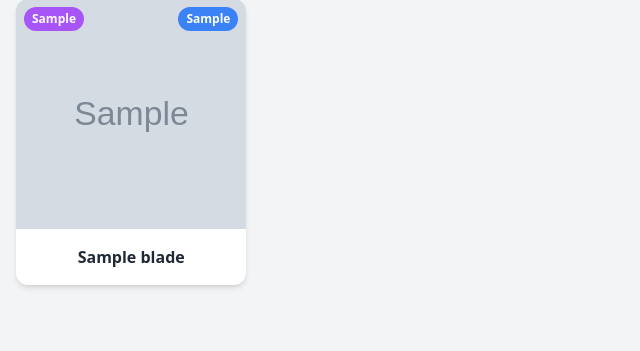
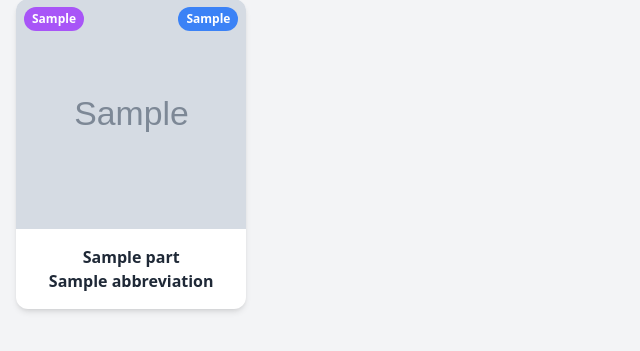
Before and after one commit to mariodac/world_Of_Beys, a Django app: template beys_world/templates/beys_world/index.html in a window 1280 px wide. Shown: the part 253-604 px from the top of the page, without its empty margins (0-640 px from the left). Run offline with Django 5.2, Linux system fonts and the light colour scheme; tables that the repository leaves empty hold one stand-in row (values such as "Sample post"); the template is opened without the code that fills it: values that come from a table or form of the project are taken from there, most other values are stand-ins (such as "Sample title", 1, 10 or a date in 2020); grey boxes marked "Sample" are stand-in pictures; some libraries are stand-ins or nearby versions.

Commit message:
Exibindo todas as partes de beyblades

```diff
--- a/beys_world/templates/beys_world/index.html
+++ b/beys_world/templates/beys_world/index.html
@@ -79,7 +79,7 @@
                 </div>
             </div>
         </div> -->
-        {% for blade in blades %}
+        {% comment %} {% for blade in blades %}
             <div class="blade-card bg-white rounded-xl overflow-hidden shadow-md hover-pulse">
                 <div class="relative pt-[100%]">
                     {% if blade.image %}
@@ -101,6 +101,37 @@
                     {% endif %}
                 </div>
             </div>
+        {% endfor %} {% endcomment %}
+
+        {% for parts in all_parts %}
+        {% for part in parts  %}
+        <div class="blade-card bg-white rounded-xl overflow-hidden shadow-md hover-pulse">
+                <div class="relative pt-[100%]">
+                    {% if part.image %}
+                        <img src="{{ part.image.url }}" alt="part" class="absolute top-0 left-0 w-full h-full object-cover">
+                    {% else %}
+                        <img src="{% static 'global/images/No_image_available.svg.png' %}" alt="No image" class="absolute top-0 left-0 w-full h-full object-cover">
+                    {% endif %}
+                    <div class="absolute top-2 right-2 bg-blue-500 text-white text-xs font-bold px-2 py-1 rounded-full">
+                        {{ part.type_bey }}
+                    </div>
+                    <div class="absolute top-2 left-2 bg-purple-500 text-white test-{{ part.system_bey }} text-xs font-bold px-2 py-1 rounded-full">
+                        {{ part.system_bey }}
+                    </div>
+                </div>
+
+                <div class="p-4">
+                    {% if part.name_takara != "N/A"%}
+                        <h3 class="font-bold text-gray-800 text-center"><a href="#" class="hover:text-blue-500 transition-colors">{{ part.name_takara }}</a></h3>
+                    {% else %}
+                        <h3 class="font-bold text-gray-800 text-center"><a href="#" class="hover:text-blue-500 transition-colors">{{ part.name_hasbro }}</a></h3>
+                    {% endif %}
+                    {% if part.abbreviation != "N/A" %}
+                        <h3 class="font-bold text-gray-800 text-center"><a href="#" class="hover:text-blue-500 transition-colors">{{ part.abbreviation }}</a></h3>
+                    {% endif %}
+                </div>
+            </div>
+            {% endfor %}
         {% endfor %}
 
     </div>
```
Also changed, not shown: beys_world/views.py (+2 -6 lines).
